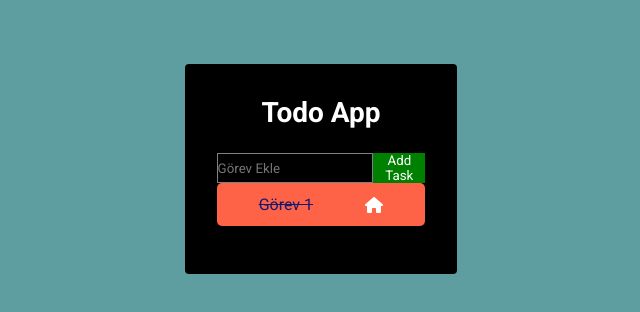
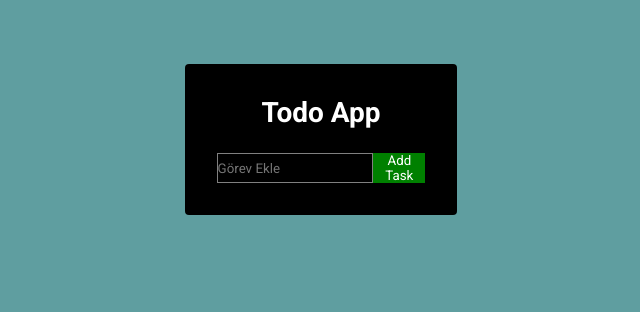
Before and after one commit to muslumhanerol/ToDo_App_With_React, a React (Create React App) app in the folder todo_app/: page / in a window 1280 px wide. Shown: the top 312 px of the page, without its empty margins (319-959 px from the left). Built offline with nearby package versions, Linux system fonts and the light colour scheme.

Commit message:
if_completd

```diff
--- a/todo_app/src/Components/Todo.js
+++ b/todo_app/src/Components/Todo.js
@@ -6,7 +6,7 @@ const Todo = () => {
     return (
         <>
             <div className='Todo'>
-                <p className='Completed'>
+                <p className>
                     Görev 1
                 </p>
                 <FontAwesomeIcon icon={faHouse} />
--- a/todo_app/src/Components/TodoWrapper.js
+++ b/todo_app/src/Components/TodoWrapper.js
@@ -14,12 +14,26 @@ const TodoWrapper = () => {
         }]);
     };
 
+    // Todo.js e göndermek için fonk
+    const toggleComplete = (id) => {
+        todos.map((todo) => todo.id == id ? { ...todo, completed: !todo.completed } : todo);
+    }
+
     return (
         <>
             <div className='TodoWrapper'>
                 <h1>Todo App</h1>
                 <TodoForm addTodo={addTodo} todos={todos} />
-                <Todo />
+                {
+                    todos.map((todo) => {
+                        <Todo
+                            key={todo.id}
+                            task={todo}
+
+                        />
+                    })
+                }
+
 
             </div>
         </>
```
